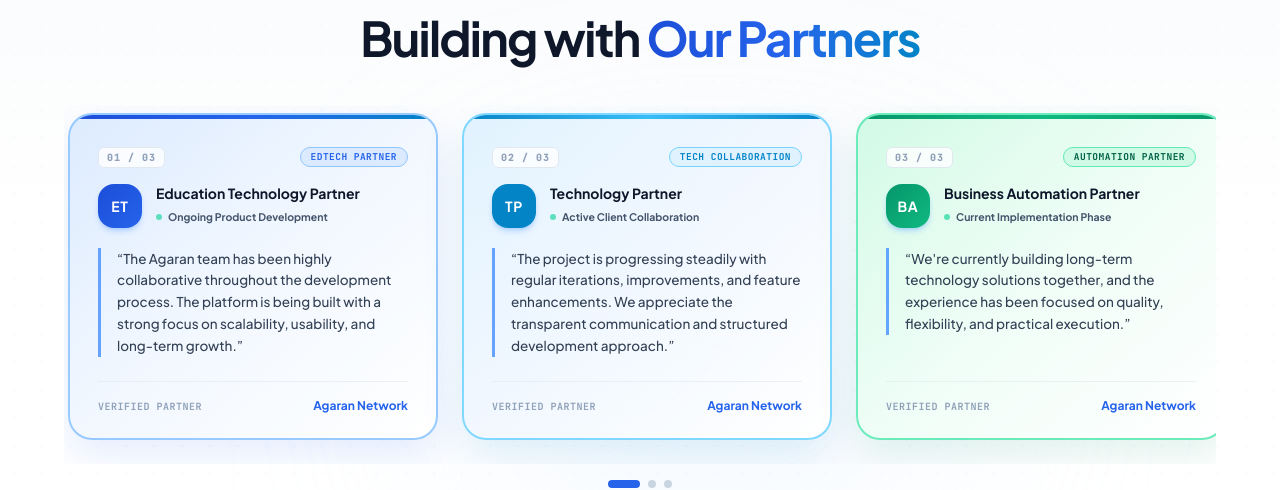
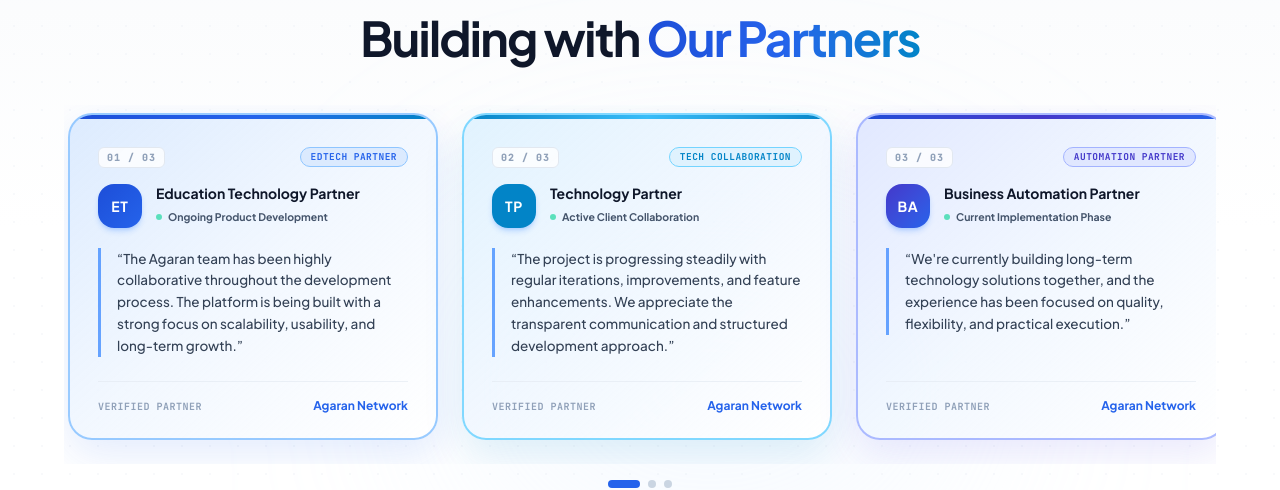
Before and after one commit to JOYJK348/agaran_site, a Next.js app: page / in a window 1280 px wide. Shown: the part 3996-4486 px from the top of the page. Built offline with nearby package versions, Linux system fonts and the light colour scheme; no server answers; a web font is replaced by a local one.

Commit message:
style: Harmonize 3rd partner card theme from green to rich indigo-blue brand gradient

```diff
--- a/src/components/home/SelectedWork.tsx
+++ b/src/components/home/SelectedWork.tsx
@@ -332,7 +332,7 @@
                 const cardStyles = [
                   { bg: "bg-gradient-to-br from-blue-100/95 via-blue-50/80 to-white", border: "border-blue-300/90", hoverShadow: "shadow-[0_15px_40px_rgba(37,99,235,0.12)]", accent: "from-[#1D4ED8] via-[#2563EB] to-[#0284C7]", avatar: "from-[#1D4ED8] to-[#2563EB]", quoteBorder: "border-blue-400", badge: "bg-blue-100 text-[#2563EB] border-blue-300" },
                   { bg: "bg-gradient-to-br from-sky-100/95 via-blue-50/80 to-white", border: "border-sky-300/90", hoverShadow: "shadow-[0_15px_40px_rgba(2,132,199,0.12)]", accent: "from-[#0284C7] via-[#38BDF8] to-[#0284C7]", avatar: "from-[#0284C7] to-[#0284C7]", quoteBorder: "border-sky-400", badge: "bg-sky-100 text-[#0284C7] border-sky-300" },
-                  { bg: "bg-gradient-to-br from-emerald-100/95 via-emerald-50/80 to-white", border: "border-emerald-300/90", hoverShadow: "shadow-[0_15px_40px_rgba(5,150,105,0.12)]", accent: "from-[#059669] via-[#10B981] to-[#059669]", avatar: "from-[#059669] to-[#10B981]", quoteBorder: "border-emerald-400", badge: "bg-emerald-100 text-emerald-800 border-emerald-300" },
+                  { bg: "bg-gradient-to-br from-indigo-100/95 via-blue-50/80 to-white", border: "border-indigo-300/90", hoverShadow: "shadow-[0_15px_40px_rgba(79,70,229,0.12)]", accent: "from-[#1D4ED8] via-[#4338CA] to-[#2563EB]", avatar: "from-[#4338CA] to-[#2563EB]", quoteBorder: "border-indigo-400", badge: "bg-indigo-100 text-[#4338CA] border-indigo-300" },
                 ][idx % 3];
 
                 return (
```
